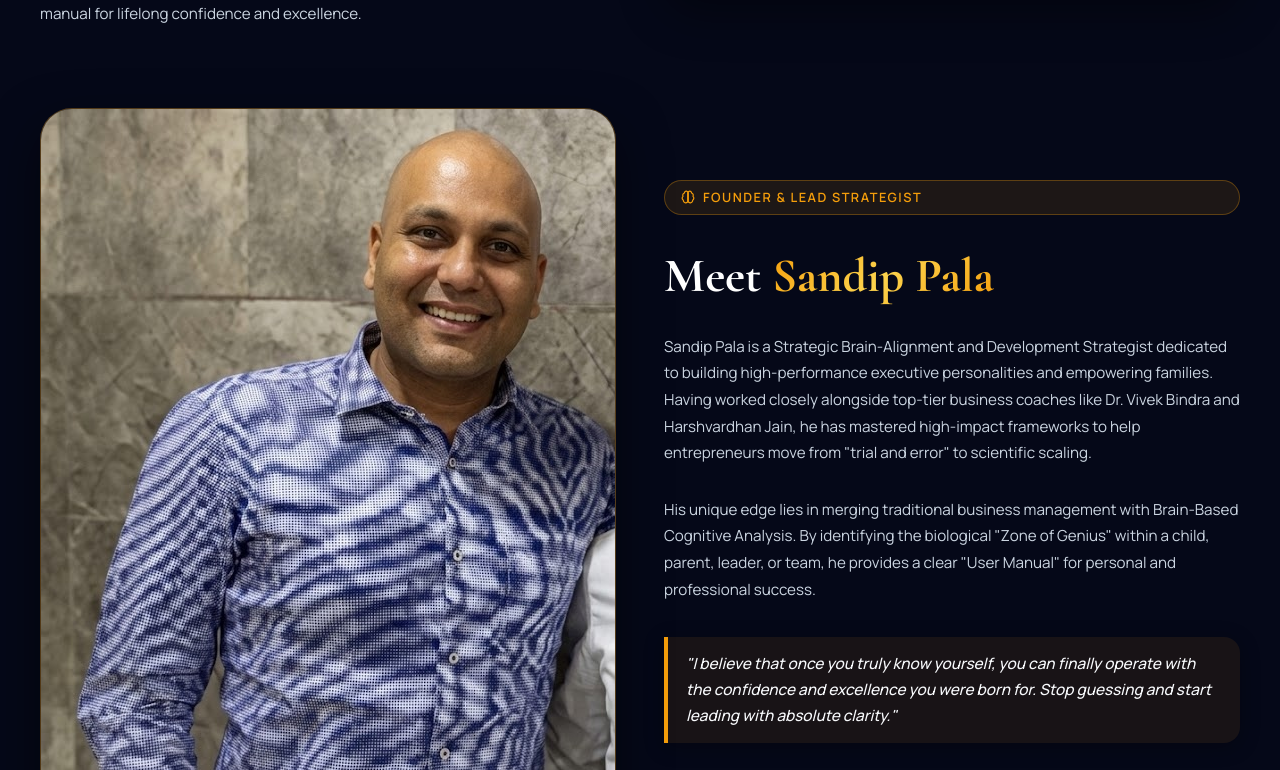
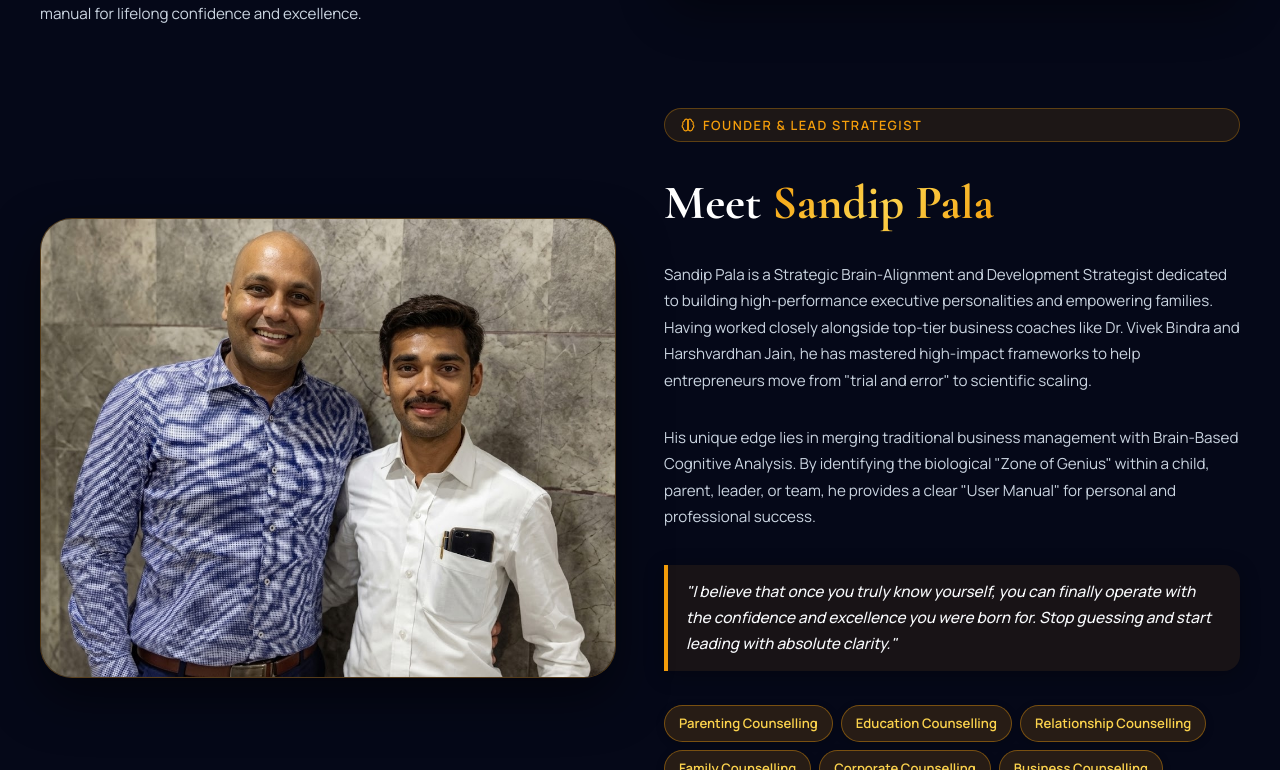
Before and after one commit to fuertenitesh-sys/ManasMatrix_Latest, a React (Vite) app: page /about in a window 1280 px wide. Shown: the part 990-1760 px from the top of the page. Built offline with nearby package versions, Linux system fonts and the light colour scheme.

Commit message:
Fix founder bio image dimensions and object-fit on dedicated About page so it fits cleanly inside card frame

```diff
--- a/src/components/About/About.css
+++ b/src/components/About/About.css
@@ -397,6 +397,21 @@
   border-radius: var(--radius-xl);
   border: 1.5px solid var(--color-border-gold);
   box-shadow: 0 20px 50px rgba(0, 0, 0, 0.5);
+  height: 460px;
+  width: 100%;
+}
+
+.about-page__bio-img {
+  width: 100%;
+  height: 100%;
+  object-fit: cover;
+  object-position: center 15%;
+  display: block;
+  transition: transform 0.4s ease;
+}
+
+.about-page__bio-img-card:hover .about-page__bio-img {
+  transform: scale(1.02);
 }
 
 /* Tabbed About Section Layout (Full Container Width - Matching Site Format) */
@@ -584,4 +599,7 @@
   .about-tabbed__content {
     padding: 16px 18px;
   }
+  .about-page__bio-img-card {
+    height: 320px;
+  }
 }
```
